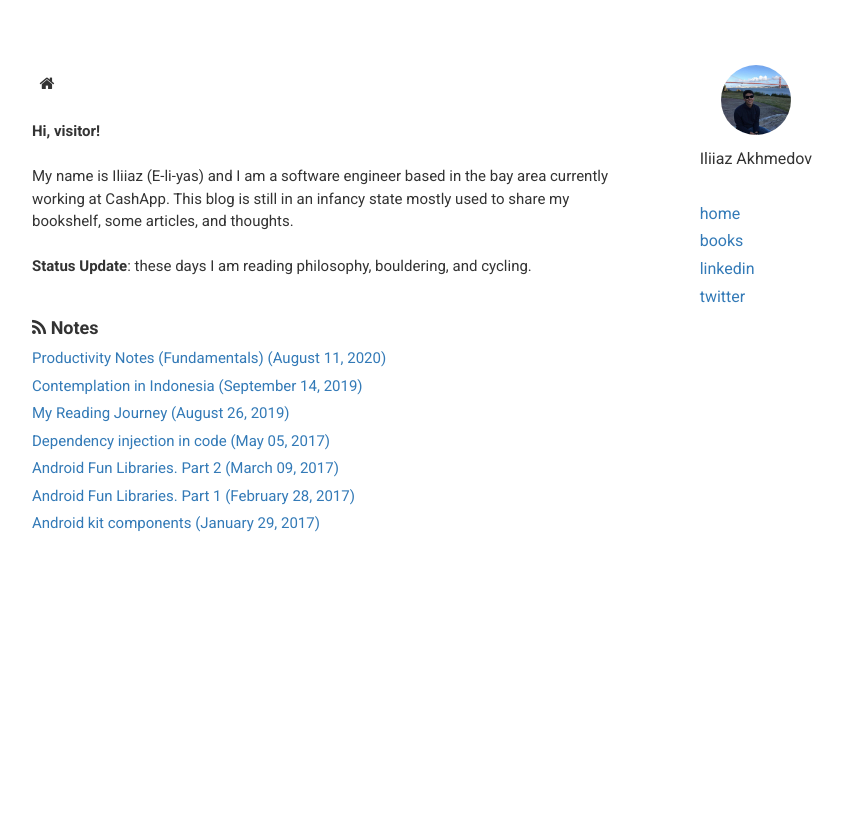
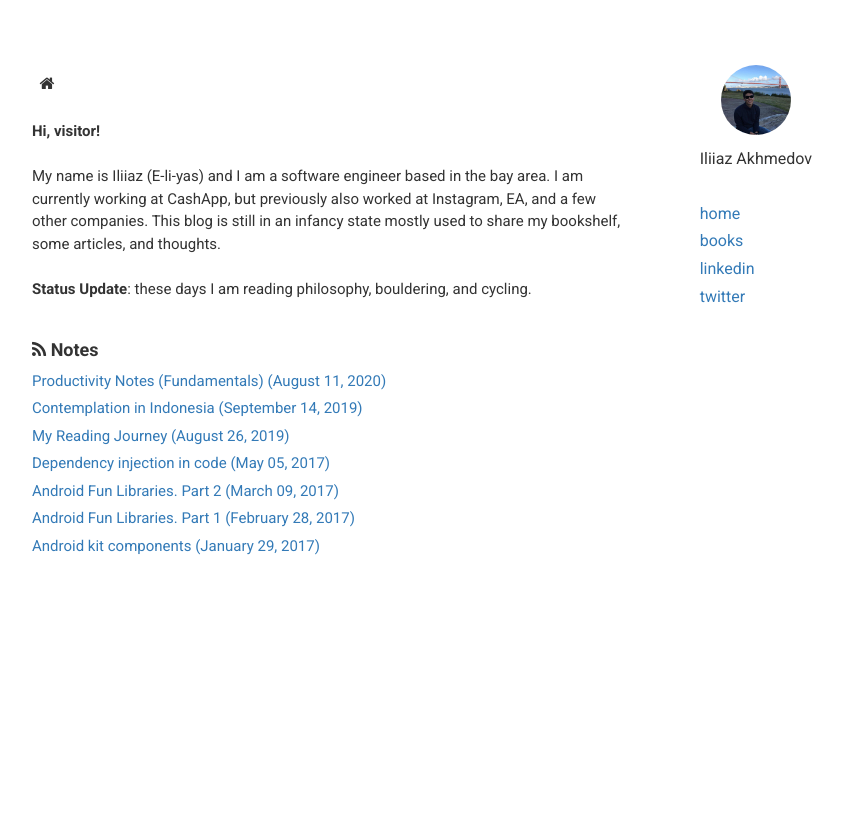
Before and after one commit to ianomad/ianomad.github.io, a Jekyll site: the page built from index.html, in a window 1280 px wide. Shown: the top 840 px of the page, without its empty margins (223-1066 px from the left). Built offline with Jekyll 4.4.1, drawn with Linux system fonts in a browser that asks for light colours; nearby versions of some CDN libraries; grey boxes are pictures that could not be loaded.

Commit message:
Update feed.html

```diff
--- a/_includes/feed.html
+++ b/_includes/feed.html
@@ -8,7 +8,7 @@
       <br />
       <br />
 
-      My name is Iliiaz (E-li-yas) and I am a software engineer based in the bay area currently working at CashApp.
+      My name is Iliiaz (E-li-yas) and I am a software engineer based in the bay area. I am currently working at CashApp, but previously also worked at Instagram, EA, and a few other companies.
 
       This blog is still in an infancy state mostly used to share my bookshelf, some articles, and thoughts.
 
```
